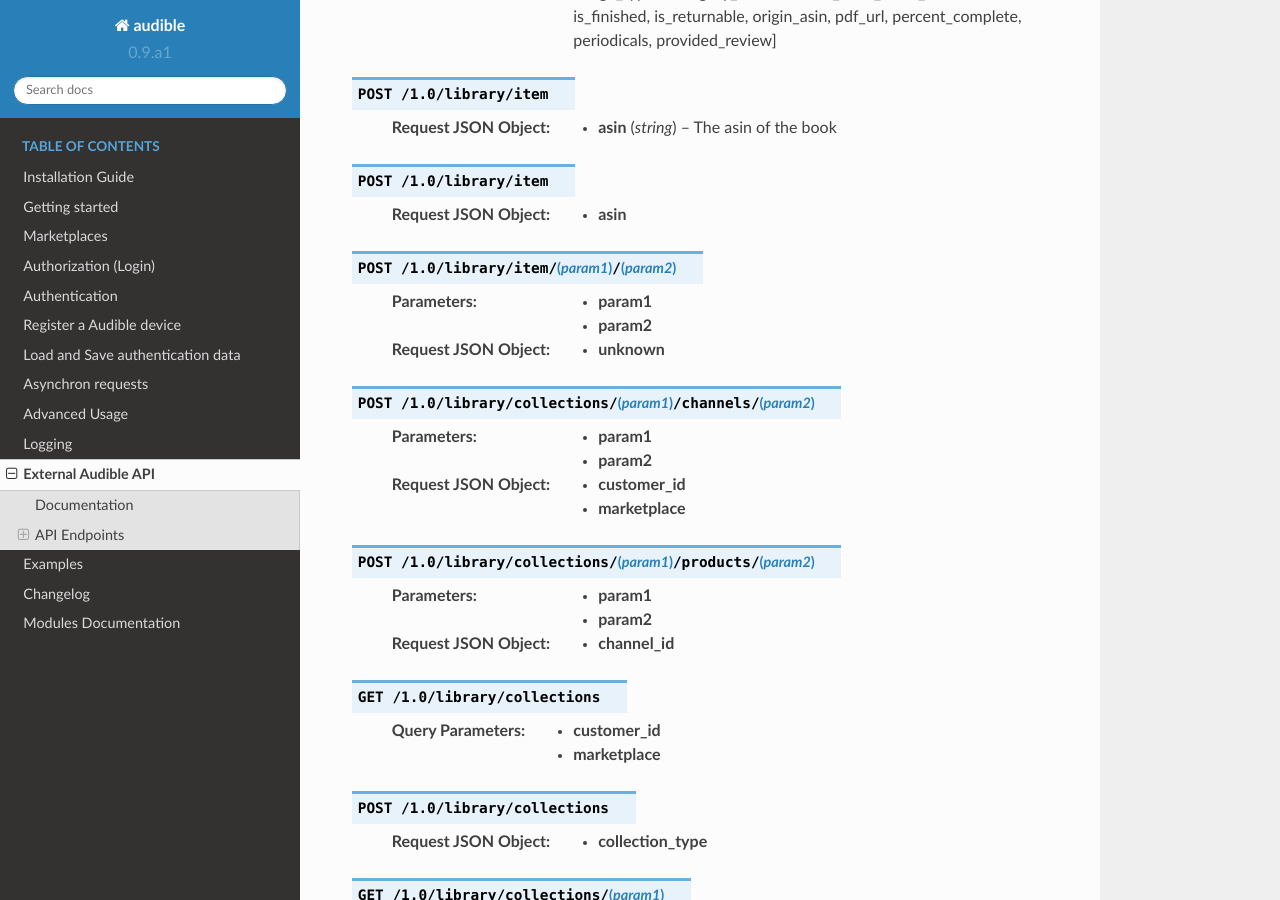
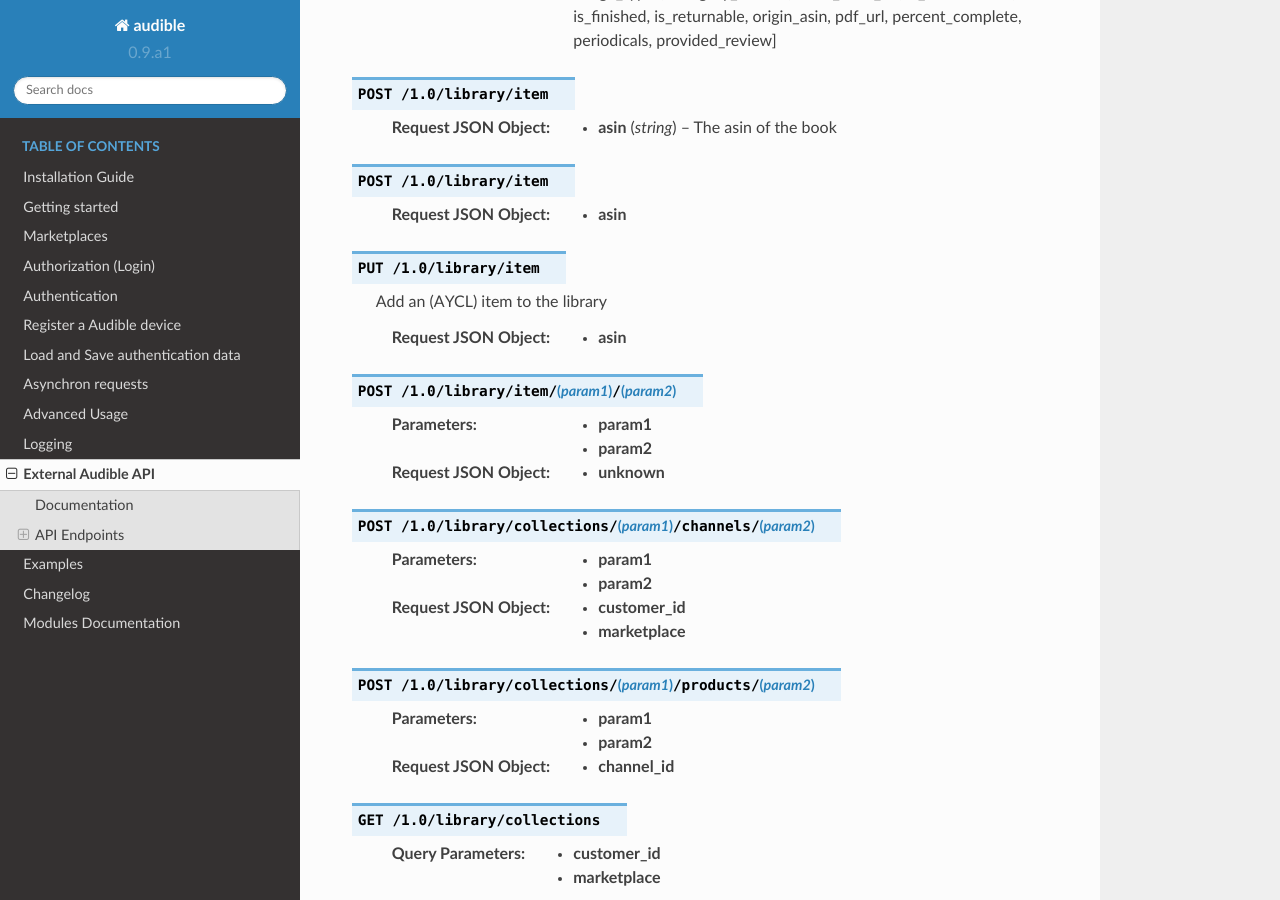
Before and after one commit to mkb79/Audible, a Sphinx documentation site: the page built from docs/source/misc/external_api.rst, in a window 1280 px wide and 900 px high, scrolled down 1999 px. Built offline with Sphinx 7.4.7 and the Read the Docs theme 2.0.0, drawn with Linux system fonts in a browser that asks for light colours.

Commit message:
Update external_api.rst

```diff
--- a/docs/source/misc/external_api.rst
+++ b/docs/source/misc/external_api.rst
@@ -108,6 +108,12 @@
    :<json string asin: The asin of the book
 
 .. http:post:: /1.0/library/item
+
+   :<json asin:
+
+.. http:put:: /1.0/library/item
+
+   Add an (AYCL) item to the library
 
    :<json asin:
 
```
